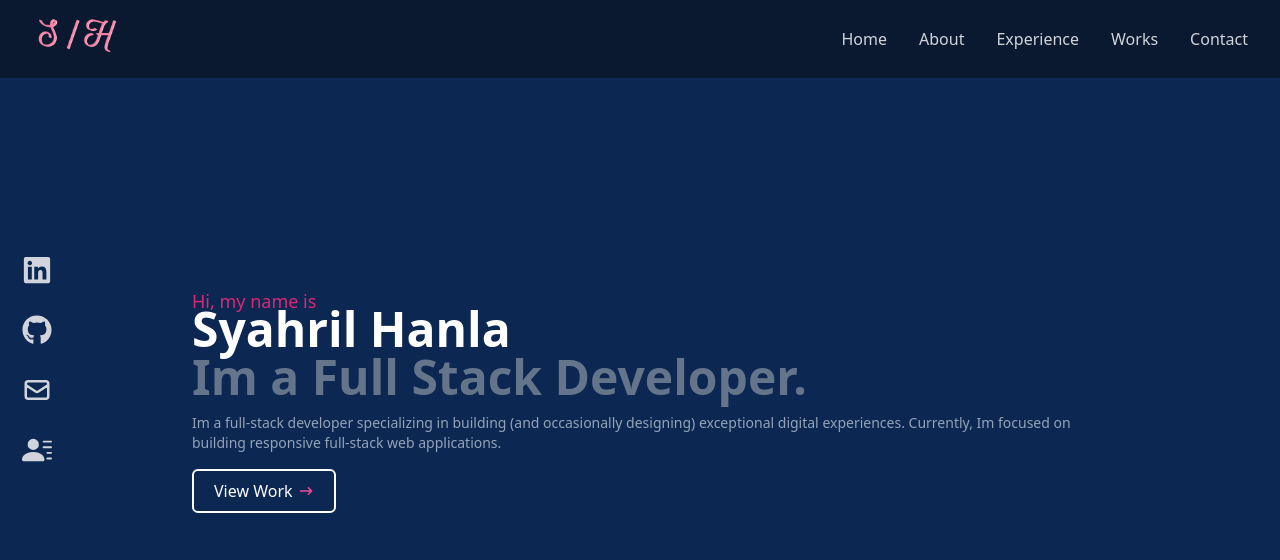
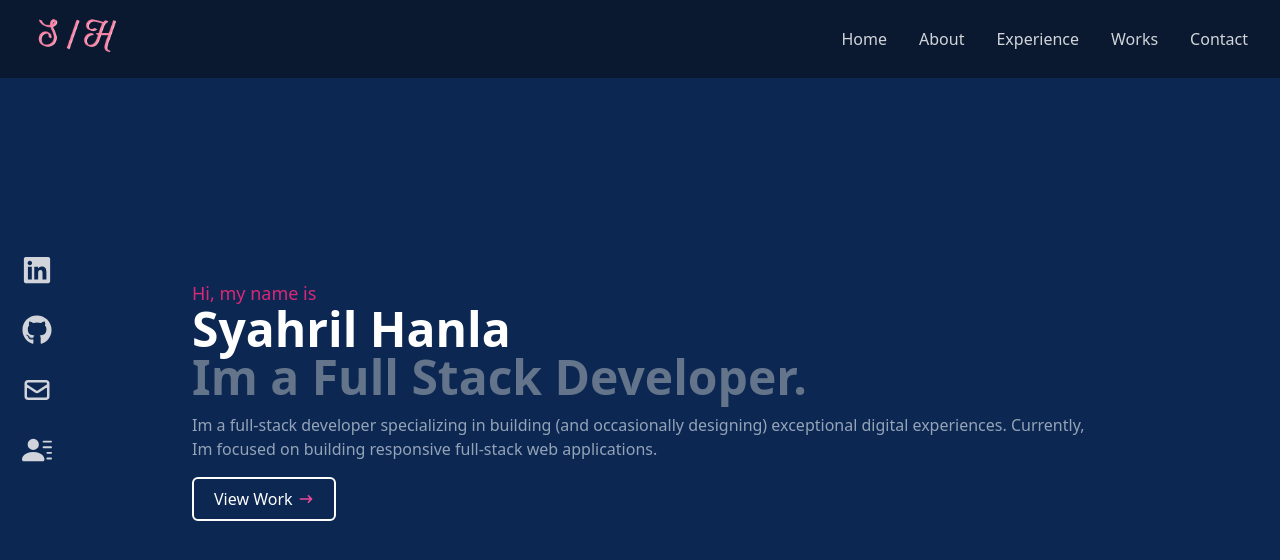
Before and after one commit to syahrilhanla/portfolio-website, a Next.js app: page / in a window 1280 px wide. Shown: the top 560 px of the page. Built offline with nearby package versions, Linux system fonts and the light colour scheme.

Commit message:
changed fontsize for Introduction

```diff
--- a/components/Introduction.jsx
+++ b/components/Introduction.jsx
@@ -3,7 +3,7 @@ import { HiArrowNarrowRight } from "react-icons/hi";
 const Introduction = () => {
 	return (
 		<div className="flex flex-col min-h-screen w-[80%] md:w-[70%] justify-center">
-			<p className="text-pink-600 font-medium text-lg md:mt-0 mt-8">
+			<p className="text-pink-600 font-medium text-lg md:mt-0 mt-8 mb-2">
 				Hi, my name is
 			</p>
 			<h1 className="text-white text-5xl font-bold mt-[-10px]">
@@ -12,7 +12,7 @@ const Introduction = () => {
 			<h1 className="text-slate-500 text-5xl font-bold mb-3">
 				Im a Full Stack Developer.
 			</h1>
-			<p className="text-slate-400 md:text-sm text-base">
+			<p className="text-slate-400 md:text-base text-base">
 				Im a full-stack developer specializing in building (and occasionally
 				designing) exceptional digital experiences. Currently, Im focused on
 				building responsive full-stack web applications.
```
